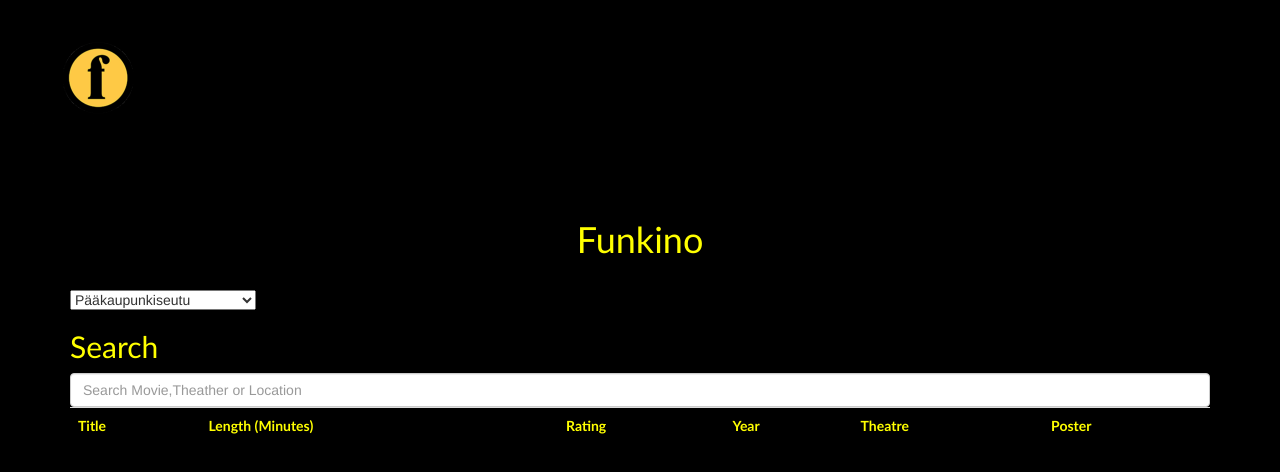
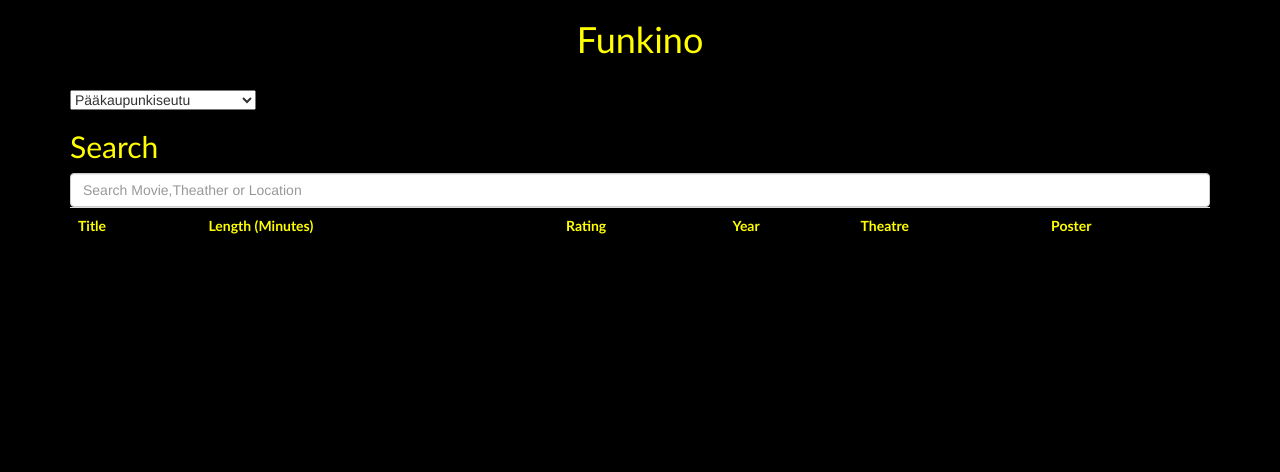
Before and after one commit to Kearss/FinnKino-Rest-API, a plain HTML site: page index.html in a window 1280 px wide. Drawn offline with nearby package versions, Linux system fonts and the light colour scheme; no server answers.

Commit message:
poster ?
Signed-off-by: Kearsz <16836684+Kearsz@users.noreply.github.com>

```diff
--- a/index.html
+++ b/index.html
@@ -6,7 +6,7 @@
   <link href="StyleSheet.css" rel="stylesheet">
 
 	<title>FinnKino</title>
-  <img src ="finn logo.png"  width="200" height="200">
+
 </head>
 <body onload=LoadList()>
     <h1>Funkino</h1>
```
